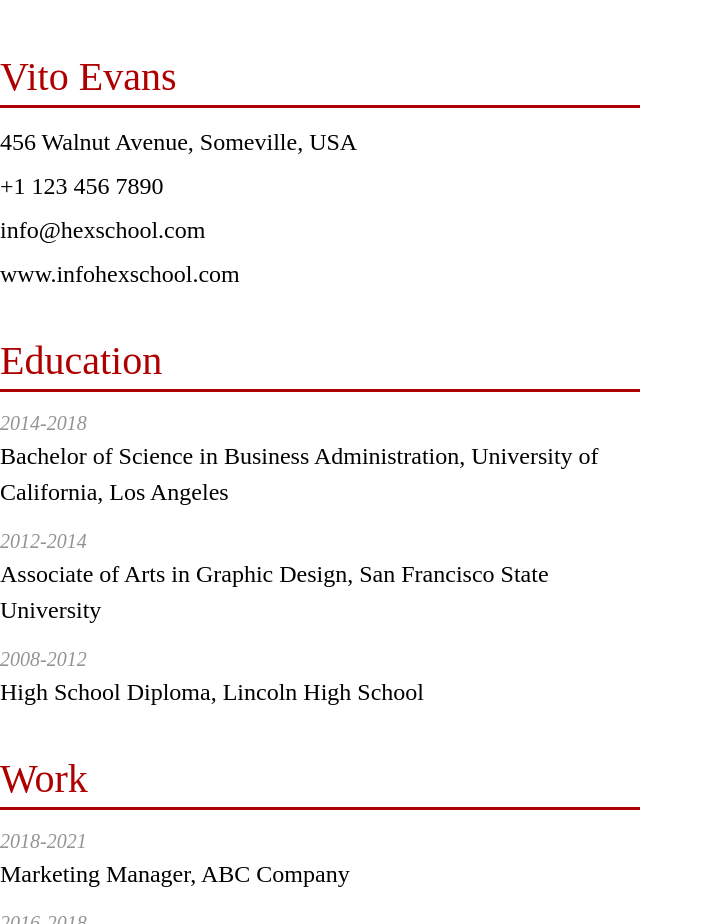
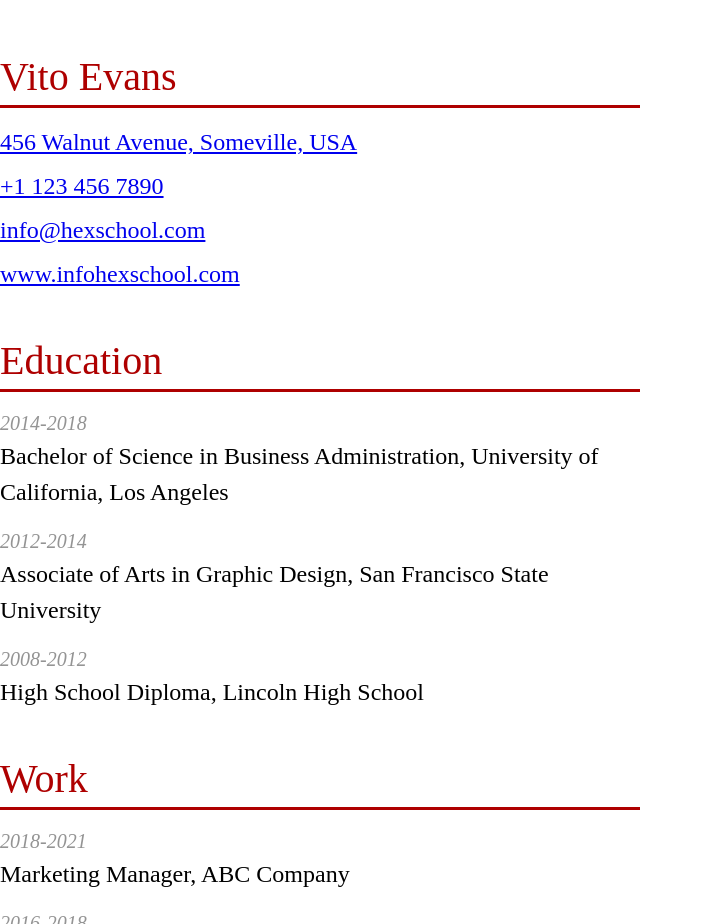
Before and after one commit to water38198/week1-homewrok, a plain HTML site: page index.html in a window 1280 px wide. Shown: the part 1260-2184 px from the top of the page, without its empty margins (0-703 px from the left). Drawn offline with Linux system fonts and the light colour scheme; a web font is replaced by a local one.

Commit message:
Vito Evans內的 ul 優化

```diff
--- a/index.html
+++ b/index.html
@@ -37,10 +37,10 @@
       <li class="mb-40">
         <h3 class="title mb-16">Vito Evans</h3>
         <ul class="info">
-          <li class="mb-8">456 Walnut Avenue, Someville, USA</li>
-          <li class="mb-8">+1 123 456 7890</li>
-          <li class="mb-8">info@hexschool.com</li>
-          <li>www.infohexschool.com</li>
+          <li class="mb-8"><a href="#">456 Walnut Avenue, Someville, USA</a></li>
+          <li class="mb-8"><a href="tel:+11234567890">+1 123 456 7890</a></li>
+          <li class="mb-8"><a href="mailto:info@hexschool.com">info@hexschool.com</a></li>
+          <li><a href="#">www.infohexschool.com</a></li>
         </ul>
       </li>
       <li class="mb-40">
--- a/style.css
+++ b/style.css
@@ -1,26 +1,4 @@
-
 /* http://meyerweb.com/eric/tools/css/reset/
-   v2.0 | 20110126
-   License: none (public domain)
-*/
-
-html,
-body,
-div,
-span,
-applet,
-object,
-iframe,
-h1,
-h2,
-h3,
-h4,
-h5,
-h6,
-p,
-blockquote,
-pre,
-a,/* http://meyerweb.com/eric/tools/css/reset/
    v2.0 | 20110126
    License: none (public domain)
 */
```
